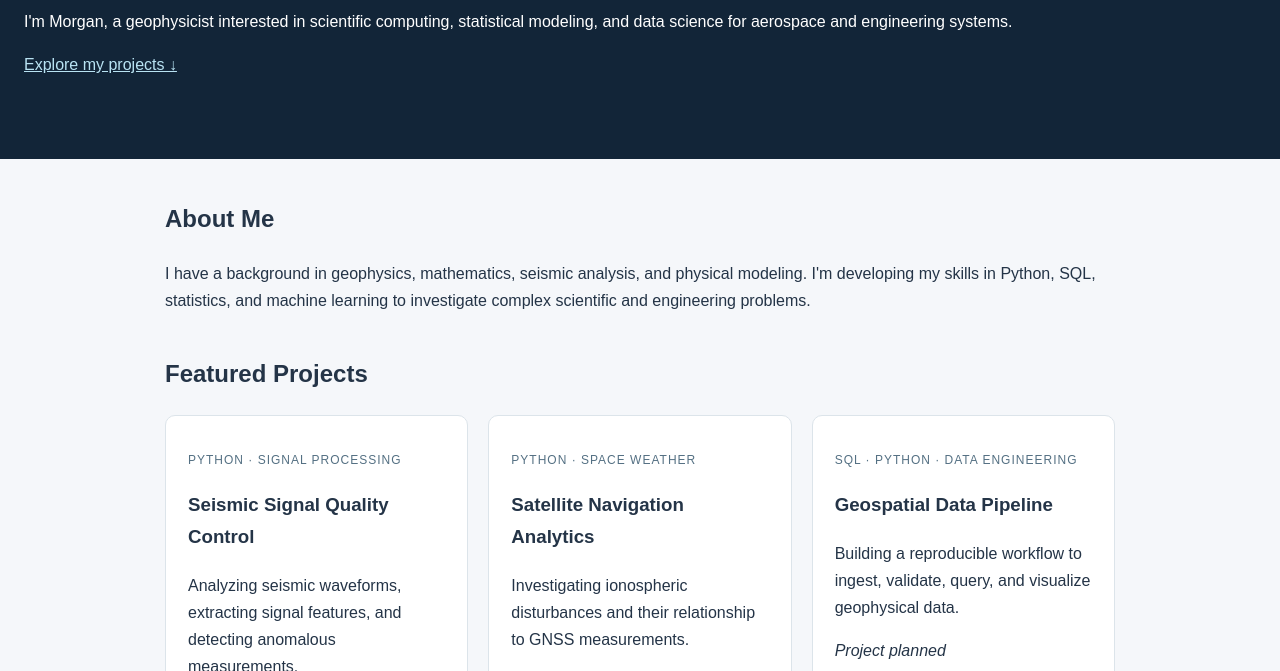
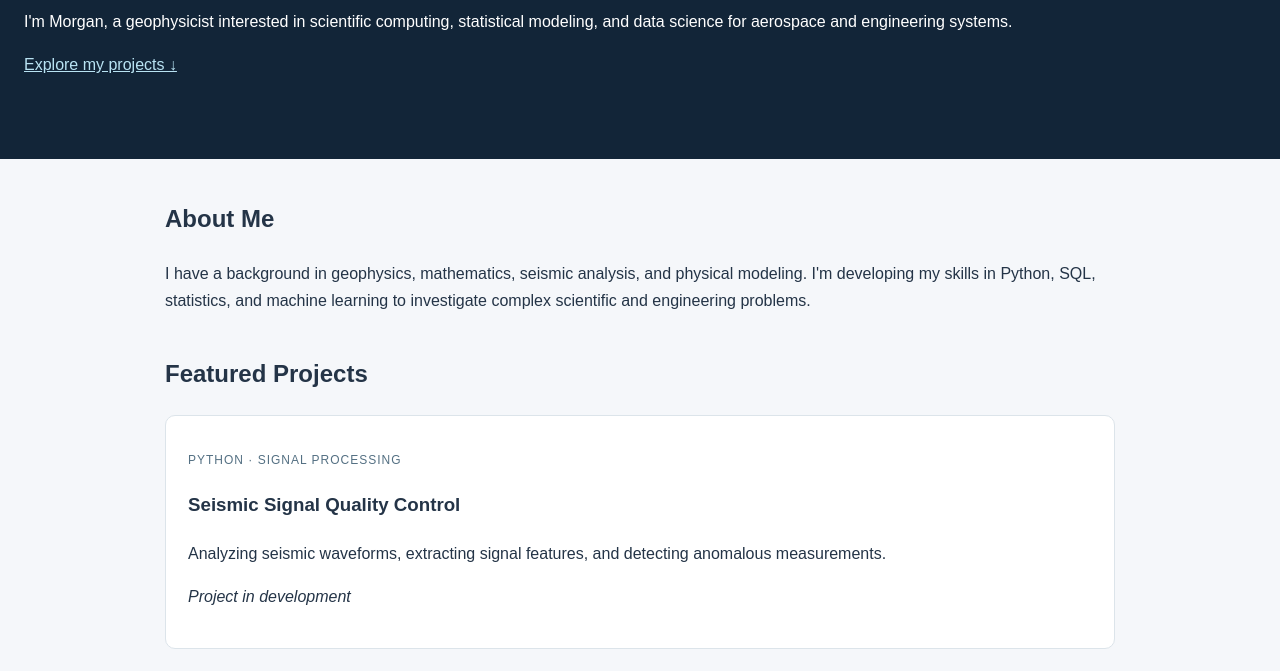
Before and after one commit to morganecryder/morganecryder.github.io, a plain HTML site: page index.html in a window 1280 px wide. Shown: the part 274-945 px from the top of the page. Drawn offline with Linux system fonts and the light colour scheme.

Commit message:
Update index.html

```diff
--- a/index.html
+++ b/index.html
@@ -120,28 +120,6 @@
           <!-- Add your repository link when ready -->
         </article>
 
-        <article class="card">
-          <p class="tag">PYTHON · SPACE WEATHER</p>
-          <h3>Satellite Navigation Analytics</h3>
-          <p>
-            Investigating ionospheric disturbances and
-            their relationship to GNSS measurements.
-          </p>
-          <p><em>Project planned</em></p>
-          <!-- Add your repository link when ready -->
-        </article>
-
-        <article class="card">
-          <p class="tag">SQL · PYTHON · DATA ENGINEERING</p>
-          <h3>Geospatial Data Pipeline</h3>
-          <p>
-            Building a reproducible workflow to ingest,
-            validate, query, and visualize geophysical data.
-          </p>
-          <p><em>Project planned</em></p>
-          <!-- Add your repository link when ready -->
-        </article>
-
       </div>
     </section>
 
```
